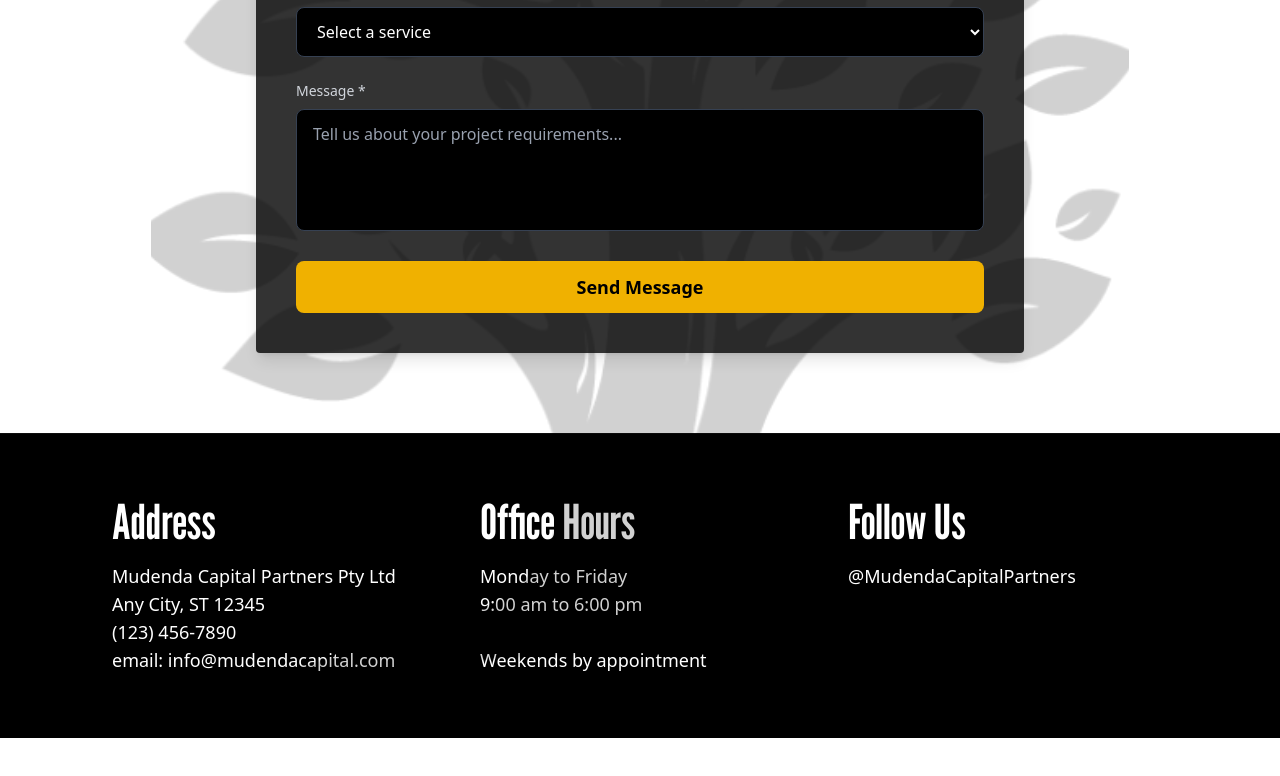
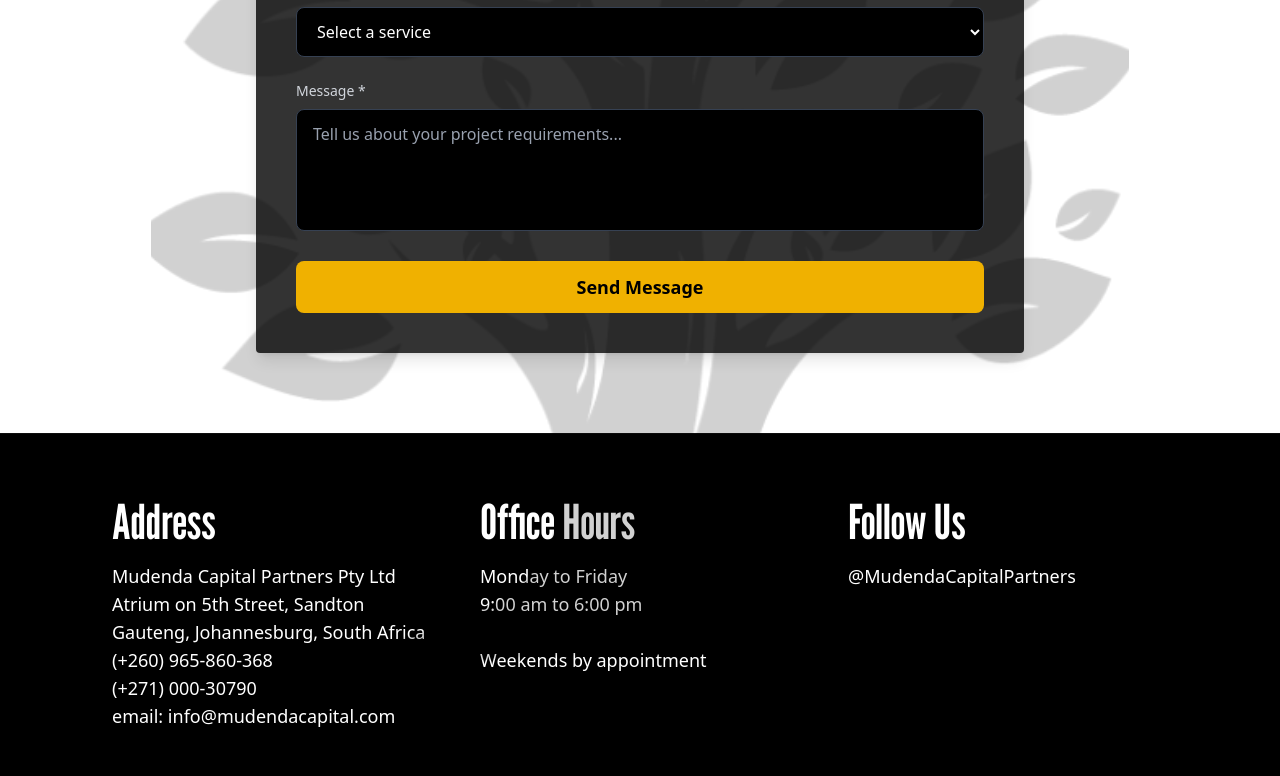
Before and after one commit to c00p75/mudenda-capital, a Next.js app: page /contact in a window 1280 px wide. Shown: the part 1011-1787 px from the top of the page. Before the commit the page ends 1749 px from the top, so only its background shows below. Built offline with nearby package versions, Linux system fonts and the light colour scheme.

Commit message:
chore: add, commit, and push latest changes

```diff
--- a/components/footer/index.tsx
+++ b/components/footer/index.tsx
@@ -9,9 +9,11 @@ const Footer = () => {
           <p>
             Mudenda Capital Partners Pty Ltd
             <br />
-            Any City, ST 12345
+            Atrium on 5th Street, Sandton Gauteng, Johannesburg, South Africa
             <br />
-            (123) 456-7890
+            (+260) 965-860-368
+            <br />
+            (+271) 000-30790
             <br />
             email: info@mudendacapital.com
           </p>
```
